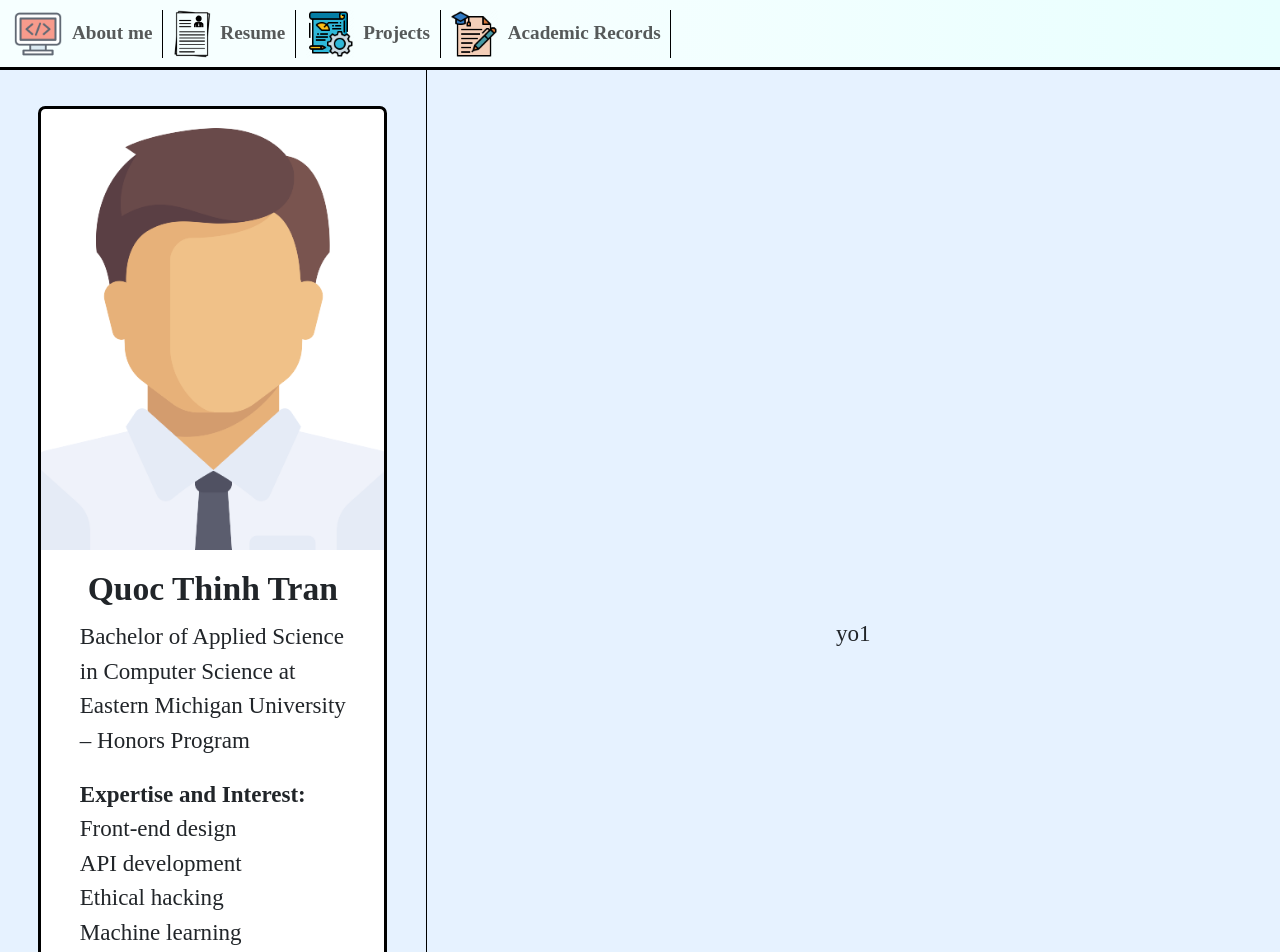
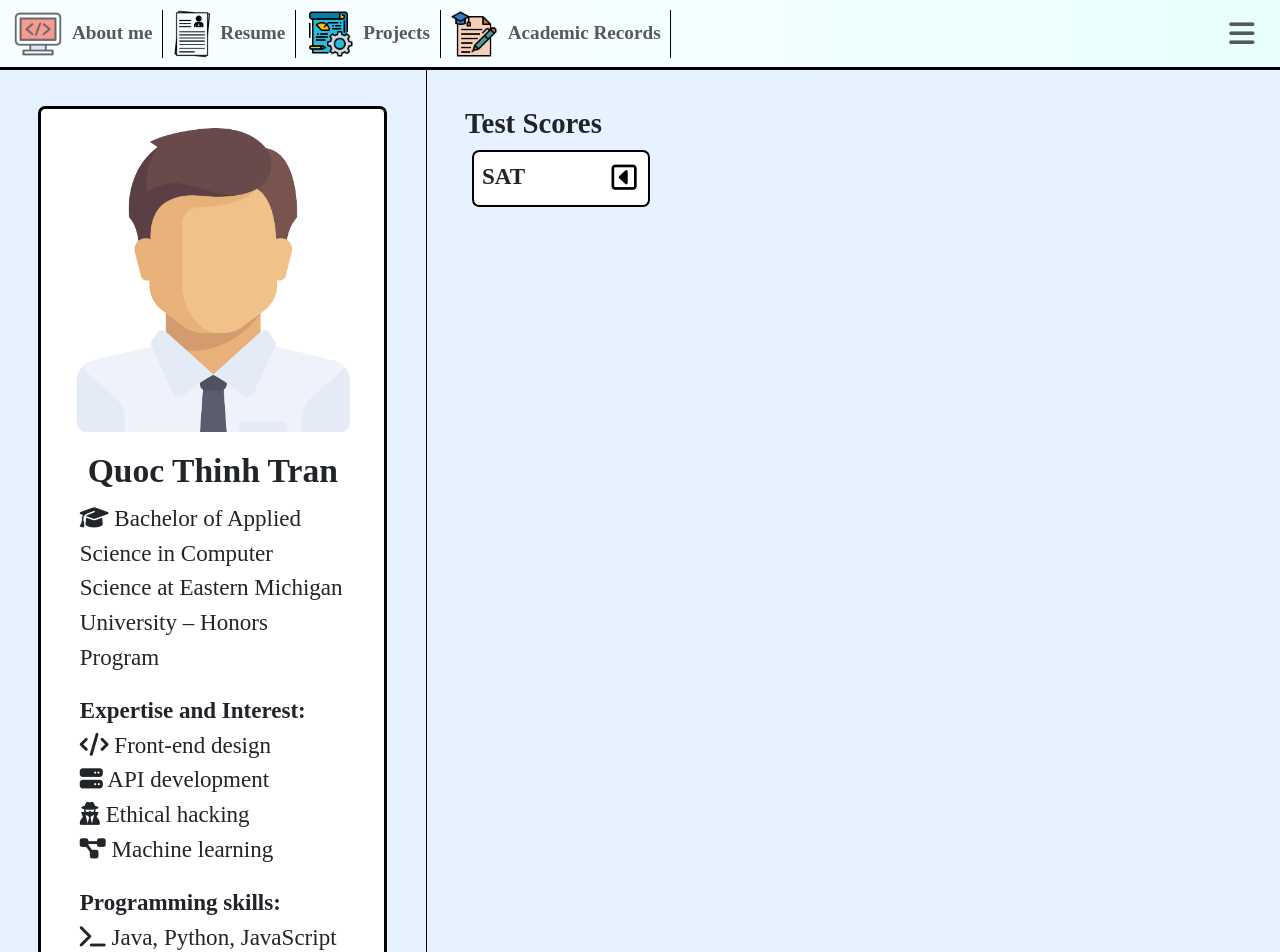
Before and after one commit to mtran05/personal-website, a React (Create React App) app: page /academic in a window 1280 px wide. Shown: the top 952 px of the page. Built offline with nearby package versions, Linux system fonts and the light colour scheme; a web font is replaced by a local one.

Commit message:
still in testing

```diff
--- a/src/Components/Header.js
+++ b/src/Components/Header.js
@@ -22,13 +22,15 @@ function Header() {
 
                         <img class="nav-item nav-icon" src={projectIcon}/>
                         <li class="nav-item">
-                            <Link to="/projects"><a class="nav-link" href="#"><strong>Projects</strong></a></Link>
+                            <Link to="/projects"><a class="nav-link"><strong>Projects</strong></a></Link>
                         </li>
 
                         <img class="nav-item nav-icon" src={schoolIcon}/>
                         <li class="nav-item">
-                            <Link to="/academic"><a class="nav-link" href="#"><strong>Academic Records</strong></a></Link>
+                            <Link to="/academic"><a class="nav-link"><strong>Academic Records</strong></a></Link>
                         </li>
+
+                        <a class="nav-link" href="#"><i id="side-nav" class="fa fa-bars"></i></a>
                     </ul>
                 </div>
             </nav>
--- a/src/Components/Main.js
+++ b/src/Components/Main.js
@@ -13,24 +13,28 @@ function Main() {
             <div class="container-fluid">
                 <div class="row">
                     <div class="col-4">
-                        <div class="card rounded">
+                        <div id="main" class="card rounded">
                             <img class="card-img-top" src={defaultPFP}></img>
                             <div class="card-body">
                                 <h3 class="card-title text-center"><strong>Quoc Thinh Tran</strong></h3>
-                                <p class="card-text">Bachelor of Applied Science in Computer Science at Eastern Michigan University – Honors Program</p>
+                                <p class="card-text">
+                                    <i class='fas fa-graduation-cap'></i> Bachelor of Applied Science in Computer Science
+                                    at Eastern Michigan University – Honors Program
+                                </p>
                                 <p class="card-text">
                                     <strong>Expertise and Interest:</strong><br/>
-                                    Front-end design<br/>
-                                    API development<br/>
-                                    Ethical hacking<br/>
-                                    Machine learning<br/>
+                                    <i class='fas fa-code'></i> Front-end design<br/>
+                                    <i class='fas fa-server'></i> API development<br/>
+                                    <i class='fas fa-user-secret'></i> Ethical hacking<br/>
+                                    <i class='fas fa-project-diagram'></i> Machine learning<br/>
                                 </p>
                                 <p class="card-text">
                                     <strong>Programming skills:</strong><br/>
-                                    Java, Python, JavaScript (React, Express & Node.js), HTML5 & CSS3 (Bootstrap5), MongoDB, Git
+                                    <i class='fas fa-terminal'></i> Java, Python, JavaScript (React, Express & Node.js),
+                                    HTML5 & CSS3 (Bootstrap5), MongoDB, Git
                                 </p>
                                 <p class="card-text">
-                                    Still improving myself everyday~
+                                <i class='fas fa-book-reader'></i> Still improving myself everyday~
                                 </p>
                             </div>
                         </div>
--- a/src/Components/SubMain/About.js
+++ b/src/Components/SubMain/About.js
@@ -2,9 +2,36 @@ import '../../StyleSheets/OptionStyle/about.css';
 
 function About() {
     return(
-        <div class="card rounded">
+        <div id="about" class="card rounded">
             <div class="card-body">
-                <div class="card-text"></div>
+                <div class="card-text">
+                    <strong>Greetings!</strong><br/>
+                    Welcome to Mason's Personal Website!
+                </div>
+                <hr/>
+                <div class="card-text">
+                    My preferred name is Mason and I am currently a college freshman majoring in <strong>Computer Science</strong> at
+                    <strong> Eastern Michigan University</strong>.<br/><br/>
+
+                    I just spent 1 month learning all the HTML, CSS, and JavaScript concepts as well as their frameworks and ended up building this website
+                    as a project to test my understandings and challenge my design skills using purely CSS (with Bootstrap5)<br/><br/>
+
+                    Besides, I also have 2 other projects, one of which is currently under planning and the other has ... unfortunately
+                    lots of bugs <i class='fas fa-bug'></i> At time of writing, its source code has yet to be made public, but it will be soon,
+                    and hopefully somebody can help me with this overwhelming task <i class='far fa-grin-beam-sweat'></i><br/><br/>
+
+                    Anyways, if y'all need help doing projects, feels free to contact me and maybe we can collaborate via Git/GitHub!
+                </div>
+                <hr/>
+                <div class="card-text">
+                    <strong>Currently Desired Job:</strong> Web Developer/Front-end Engineer<br/>
+                    <strong>Future position pathway:</strong> Full-stack Developer<br/><br/>
+
+                    <strong>Actively looking for job/internship:</strong> Yes<br/>
+                    <strong>Job location prference:</strong> Remote<br/>
+                    <strong>Practical experience:</strong> None, and I am currently looking for some<br/>
+                    <strong>Compensation expectation:</strong> At least minimum wage if possible<br/>
+                </div>
             </div>
         </div>
     );
--- a/src/Components/SubMain/Academic.js
+++ b/src/Components/SubMain/Academic.js
@@ -1,7 +1,25 @@
+import '../../StyleSheets/OptionStyle/academic.css';
+
 function Academic() {
     return(
-        <p>yo1</p>
+        <div id="academic">
+            <div class="h4 fw-bold">Test Scores</div>
+            <div class="collection">
+                <div class="card rounded fw-bold">SAT
+                    <a href="#" onFocus={() => {toggle("#sat")}} onBlur={() => {toggle("#sat")}}><i class="fa fa-caret-square-o-left"></i></a>
+                </div>
+            </div>
+            <div id="sat" class="hidden rounded">
+                EBRW: 630<br/>
+                Math: 800<br/>
+                Total: 1430
+            </div>
+        </div>
     );
 }
 
+function toggle(element) {
+    document.querySelector(`${element}`).classList.toggle("hidden");
+}
+
 export default Academic;
--- a/src/Components/SubMain/Projects.js
+++ b/src/Components/SubMain/Projects.js
@@ -1,6 +1,6 @@
 function Projects() {
     return(
-        <p>yo2</p>
+        <p>Soon to be displayed here</p>
     );
 }
 
--- a/src/StyleSheets/OptionStyle/about.css
+++ b/src/StyleSheets/OptionStyle/about.css
@@ -0,0 +1,9 @@
+.wrapper .card.rounded {
+    width: 92.5%;
+    overflow: hidden;
+    justify-self: center;
+}
+
+hr {
+    border: 1pt solid black;
+}
--- /dev/null
+++ b/src/StyleSheets/OptionStyle/academic.css
@@ -0,0 +1,45 @@
+#academic {
+    margin: 2rem;
+}
+
+#academic .collection {
+    display: grid;
+    grid-template-columns: repeat(auto-fill, 10rem);
+}
+
+#academic .card {
+    border: 0.15rem solid black;
+    padding: 4%;
+    height: 3rem;
+    overflow: initial;
+}
+
+#academic i.fa {
+    align-self: self-end;
+    display: inline;
+}
+
+.hidden {
+    display: none;
+}
+
+#academic a {
+    position: absolute;
+    right: 2%;
+    top: 10%;
+    color: black;
+    font-size: 1.5rem;
+    margin-right: 0.4rem;
+}
+
+/*---------------------------------------------------------------------------------------------------------------------------------------------------------------*/
+
+#sat {
+    position: absolute;
+    border: 0.15rem solid black;
+    background: white;
+    top: 13%;
+    left: 30%;
+    padding: 0.2rem;
+    min-width: 14%;
+}
--- a/src/StyleSheets/OptionStyle/resume.css
+++ b/src/StyleSheets/OptionStyle/resume.css
@@ -3,4 +3,6 @@
     height: 94%;
     margin: 0;
     border: 2pt solid black;
+    align-self: center;
+    justify-self: center;
 }
--- a/src/StyleSheets/universal.css
+++ b/src/StyleSheets/universal.css
@@ -37,7 +37,7 @@ body {
 
 .nav-icon {
     justify-content: left;
-    height: 2.5rem;
+    max-height: 2.5rem;
     width: auto;
 }
 
@@ -47,11 +47,18 @@ nav li {
     font-family: "Quicksand";
 }
 
+#side-nav {
+    position: absolute;
+    align-self: center;
+    right: 2%;
+    font-size: 150%;
+}
+
 /*---------------------------------------------------------------------------------------------------------------------------------------------------------------*/
 
 main {
     margin-top: 3.5rem;
-    height: var(--main-height);
+    min-height: var(--main-height);
     background: rgba(230,242,255,1);
     font-size: 1.2rem;
     font-family: "Quicksand";
@@ -62,35 +69,34 @@ main .col-4 {
     padding: 0;
 }
 
-main .card.rounded {
+#about, #main.card.rounded {
     --height: 56rem;
 
-    height: var(--height);
+    min-height: var(--height);
     border: 0.2rem solid black;
     margin: calc((var(--main-height) - var(--height))/2) 2rem;
     padding: 1rem;
 
     background-color: white;
     overflow: hidden;
+    justify-content: center;
 }
 
-main .card.rounded .card-img-top {
-    width: 22rem;
+#main.card.rounded .card-img-top {
+    max-width: 22rem;
     height: auto;
     align-self: center;
 }
 
 main .wrapper {
     display: grid;
-    align-items: center;
-    justify-items: center;
     padding: 0;
 }
 
 /*---------------------------------------------------------------------------------------------------------------------------------------------------------------*/
 
 footer {
-    height: 7rem;
+    min-height: 7rem;
     background: rgb(0,0,0);
     background: linear-gradient(90deg, rgba(0,0,0,1) 0%, rgba(18,18,67,1) 50%, rgba(53,50,118,1) 80%);
 
@@ -101,6 +107,7 @@ footer {
 
     display: grid;
     align-items: center;
+    overflow: hidden;
 }
 
 footer .row {
@@ -116,7 +123,6 @@ footer ul {
     padding: 0;
     margin: 0;
     list-style-type: none;
-    overflow: hidden;
 }
 
 .nav i {
```
Also changed, not shown: src/StyleSheets/OptionStyle/projects.css (added).
